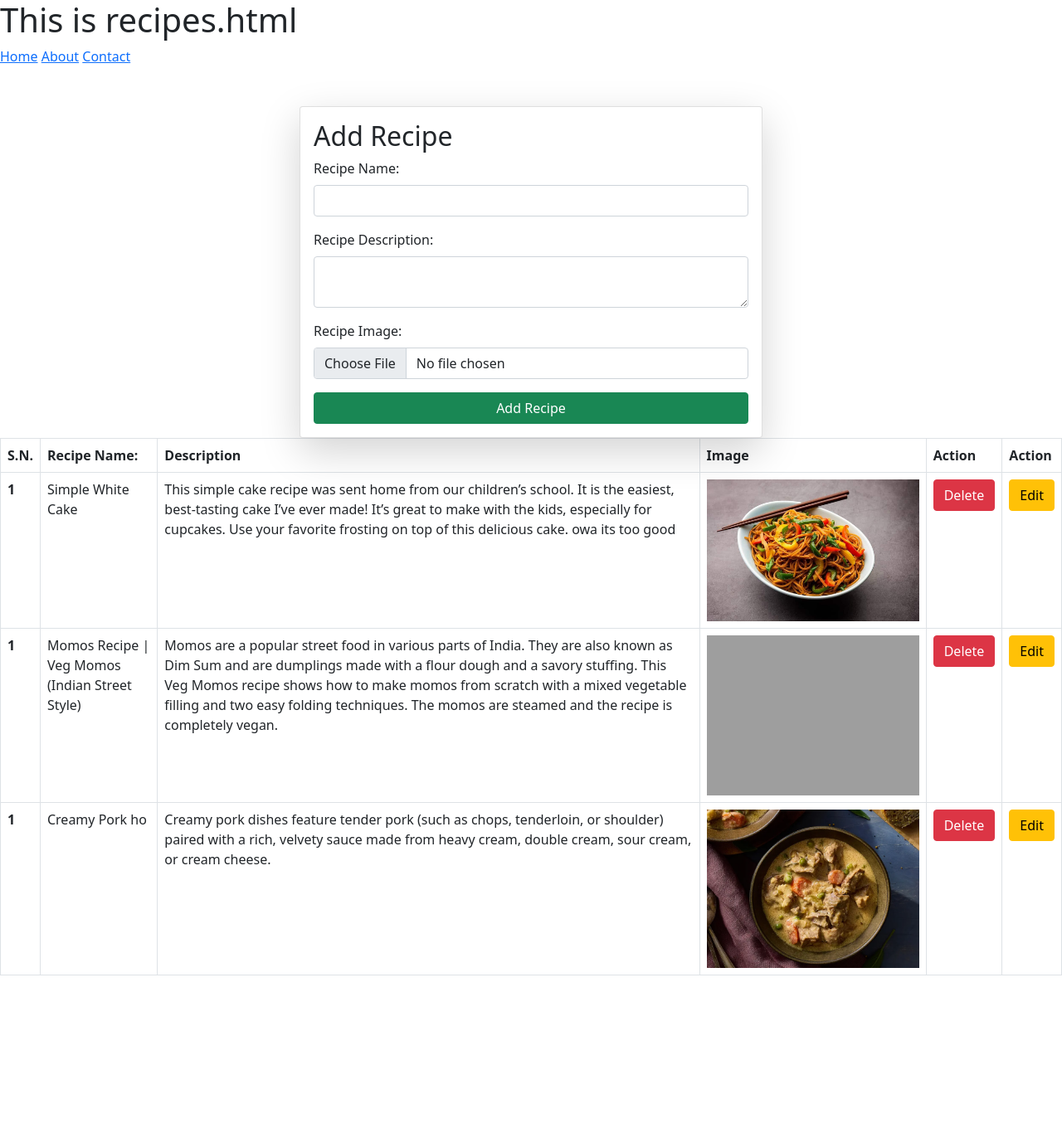
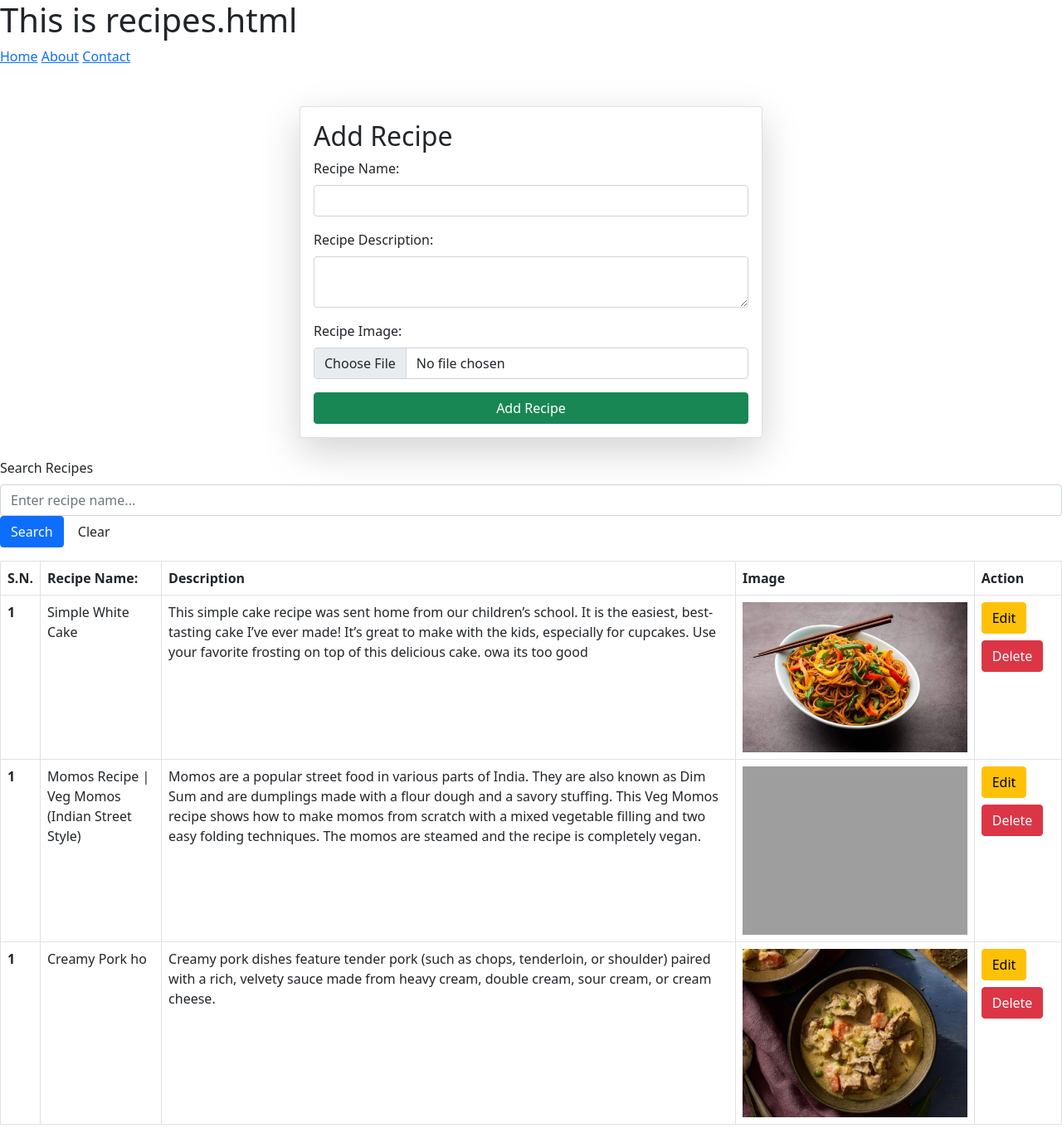
Before and after one commit to Abin48477/LearnPython, a Django app: page /recipes/ in a window 1280 px wide. Shown: the whole page at 83% size. Before the commit the page ends 1176 px from the top, so only its background shows below. Run offline with Django 5.2, Linux system fonts and the light colour scheme; data comes from the database, SQL or seed files in the repository; grey boxes are pictures that could not be loaded.

Commit message:
Update recipes.html

```diff
--- a/core/vege/templates/recipes.html
+++ b/core/vege/templates/recipes.html
@@ -13,7 +13,7 @@
     {% endif %}
 
 
-    <form class="col-6 mx-auto card p-3 shadow-lg" method="post" enctype="multipart/form-data">
+    <form class="col-6 mx-auto card p-3 shadow-lg mb-4" method="post" enctype="multipart/form-data">
         {% csrf_token %}
         <h2>Add Recipe</h2>
         <div class="mb-3">
@@ -33,6 +33,23 @@
 
 </div>
 
+
+
+<!-- form for search features -->
+<form method = "GET" action="/recipes/" class = "mb-3">
+  <label class ="form-label">Search Recipes</label>
+
+  <div class ="d=flex gap-2">
+    <input type="text" name ="search" class = "form-control" placeholder="Enter recipe name..." value ="{{ search_query }}">
+
+    <button type = "submit" class ="btn btn-primary">Search</button>
+
+    <a href="/recipes/" class = btn btn-secondary>Clear</a>
+  </div>
+</form>
+
+
+
 <table class="table table-bordered">
   <thead>
     <tr>
@@ -41,9 +58,10 @@
       <th scope="col">Description</th>
       <th scope="col">Image</th>
       <th scope ="col">Action</th>
-      <th scope ="col">Action</th>
+      <!-- <th scope ="col">Action</th> -->
     </tr>
   </thead>
+
   <tbody>
     {% for recipe in recipes %}
     <tr>
@@ -54,24 +72,25 @@
         <img src="/media/{{recipe.recipe_image}}" alt="images" style = "width : 100%">
       </td>
       <td>
+               <!-- name='edit_recipe'
+This is a nickname for the URL pattern, which you can use in HTML. -->
+
+         <a href="{% url 'edit_recipe' recipe.id %}"
+        class = "btn btn-warning mb-2">
+          Edit
+        </a>
         <a href="{% url 'delete_recipe' recipe.id %}"
          class = "btn btn-danger"
          onclick="return confirm('Are you sure you want to delete this recipe?');">
          Delete
         </a>
       </td>
-      <td>
-        <!-- name='edit_recipe'
-This is a nickname for the URL pattern, which you can use in HTML. -->
-        <a href="{% url 'edit_recipe' recipe.id %}"
-        class = "btn btn-warning">
-          Edit
-        </a>
-      </td>
     </tr>
     {% endfor %}
   </tbody>
 </table>
+
+
 <script>
   setTimeout(function() {
     const message = document.getElementById("success-message");
```
